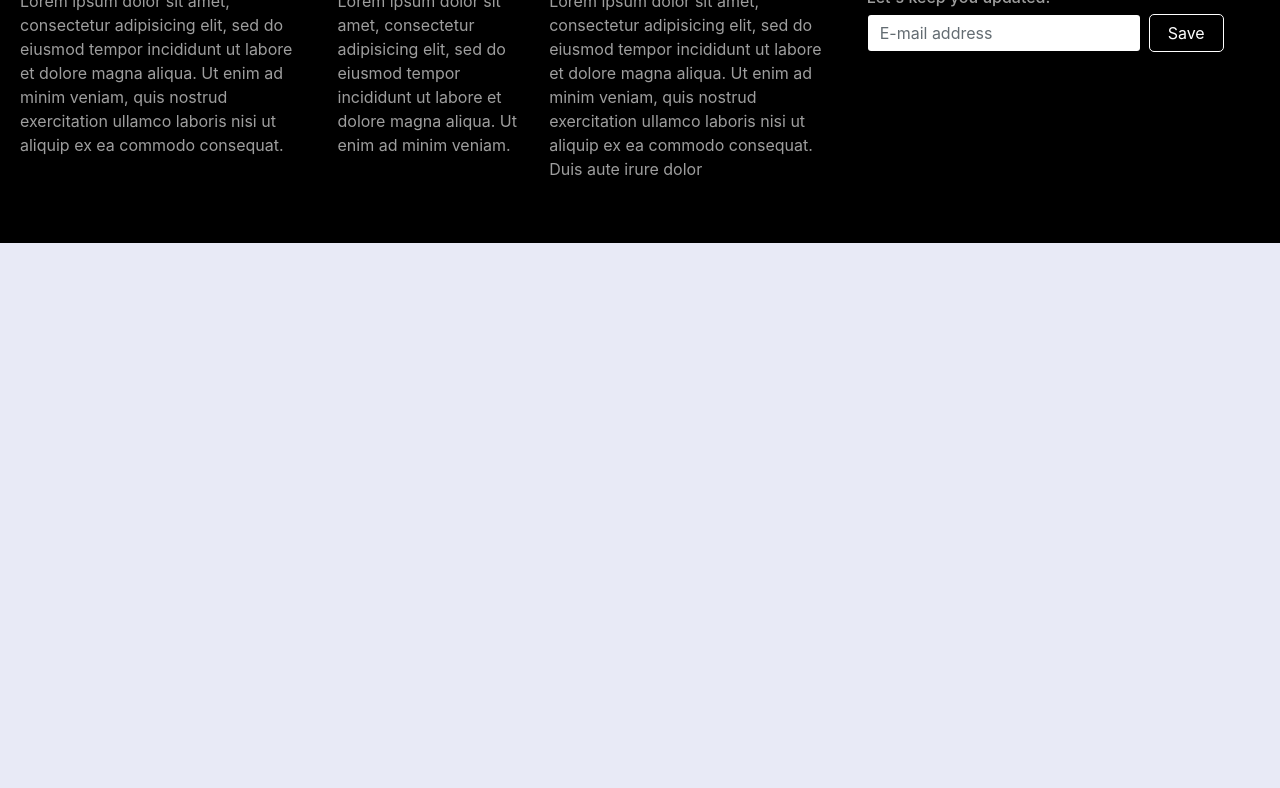
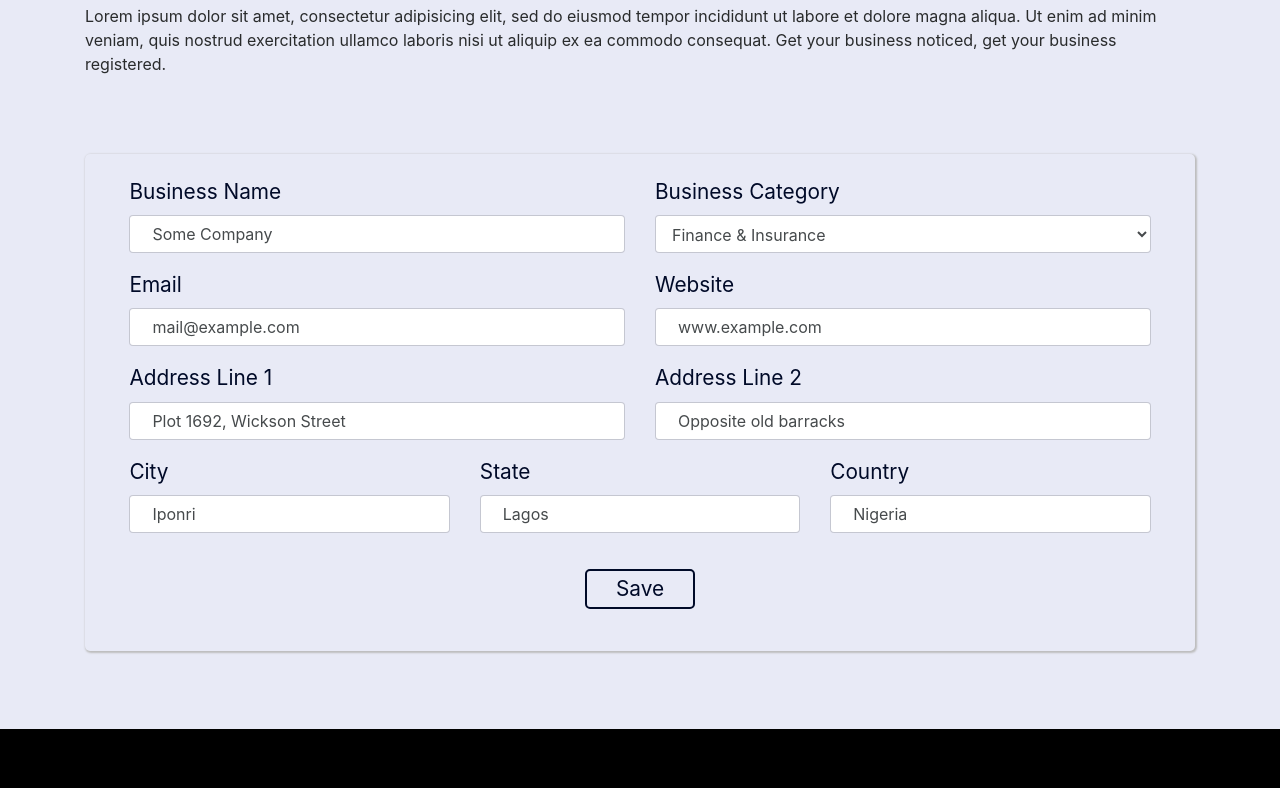
Before and after one commit to enJames/WEConnect, a website: page template/pages/business_profile_update.html in a window 1280 px wide. Shown: the part 138-926 px from the top of the page. Before the commit the page ends 800 px from the top, so only its background shows below. Drawn offline with nearby package versions, Linux system fonts and the light colour scheme; files that its build step writes are made by us from their sources; a script that the page names is missing.

Commit message:
added business update form and prefilled with dummy data

```diff
--- a/template/pages/business_profile_update.html
+++ b/template/pages/business_profile_update.html
@@ -57,7 +57,86 @@
                 </div>
             </div>
         </nav>
-
+        <div class="container">
+            <div class="description">
+                <h1>Lorem and Lorem</h1>
+                <p>Lorem ipsum dolor sit amet, consectetur adipisicing elit, sed do eiusmod tempor incididunt ut labore et dolore magna aliqua. Ut enim ad minim veniam, quis nostrud exercitation ullamco laboris nisi ut aliquip ex ea commodo consequat. Get your business noticed, get your business registered.</p>
+            </div>
+            <form class="my-form" method="POST text-center">
+                <div class="form-group">
+                    <div class="row">
+                        <div class="col-md-6">
+                            <label for="businessName">Business Name</label>
+                            <input class="form-control" type="text" id="businessName" placeholder="e.g Some Company" value="Some Company">
+                        </div>
+                        <div class="col-md-6">
+                            <label for="category">Business Category</label>
+                            <select class="form-control" id="category">
+                                <option disabled hidden class="select-opt">--Select--</option>
+                                <option>Agriculture & Forestry/Wildlife</option>
+                                <option>Business & Information</option>
+                                <option>Construction/Utilities/Contracting</option>
+                                <option>Education</option>
+                                <option selected>Finance & Insurance</option>
+                                <option>Food & Hospitality</option>
+                                <option>Gaming</option>
+                                <option>Health Services</option>
+                                <option>Motor Vehicle</option>
+                                <option>Natural Resources/Environmental</option>
+                                <option>Personal Services</option>
+                                <option>Real Estate & Housing</option>
+                                <option>Safety/Security & Legal</option>
+                                <option>Transportation</option>
+                                <option>Others</option>
+                          </select>
+                        </div>
+                    </div>
+                </div>
+                <div class="form-group">
+                    <div class="row">
+                        <div class="col-md-6">
+                            <label for="email">Email</label>
+                            <input class="form-control" type="email" id="email" placeholder="e.g mail@example.com" value="mail@example.com">
+                        </div>
+                        <div class="col-md-6">
+                            <label for="website">Website</label>
+                            <input class="form-control" type="url" id="website" placeholder="e.g www.example.com" value="www.example.com">
+                        </div>
+                    </div>
+                </div>
+                <div class="form-group">
+                    <div class="row">
+                        <div class="col-sm-6">
+                            <label for="address_1">Address Line 1</label>
+                            <input class="form-control" type="text" id="address_1" placeholder="e.g Plot 207a Zuma Street" value="Plot 1692, Wickson Street">
+                        </div>
+                        <div class="col-sm-6">
+                            <label for="address_2">Address Line 2</label>
+                            <input class="form-control" type="text" id="address_2" placeholder="e.g Opposite Federal Secretariat" value="Opposite old barracks">
+                        </div>
+                    </div>
+                </div>
+                <div class="form-group">
+                    <div class="row">
+                        <div class="col-sm-4">
+                            <label for="city">City</label>
+                            <input class="form-control" type="text" id="city" placeholder="e.g Victoria Island" value="Iponri">
+                        </div>
+                        <div class="col-sm-4">
+                            <label for="state">State</label>
+                            <input class="form-control" type="text" id="state" placeholder="e.g Lagos" value="Lagos">
+                        </div>
+                        <div class="col-sm-4">
+                            <label for="country">Country</label>
+                            <input class="form-control" type="text" id="country" placeholder="e.g Nigeria" value="Nigeria">
+                        </div>
+                    </div>
+                </div>
+                <div class="text-center button-div">
+                    <button type="submit" name="submit" class="wc-btn">Save</button>
+                </div>
+            </form>
+        </div>
         <footer>
             <div class="container-fluid">
                 <div class="footer-wrapper form-inline">
```
